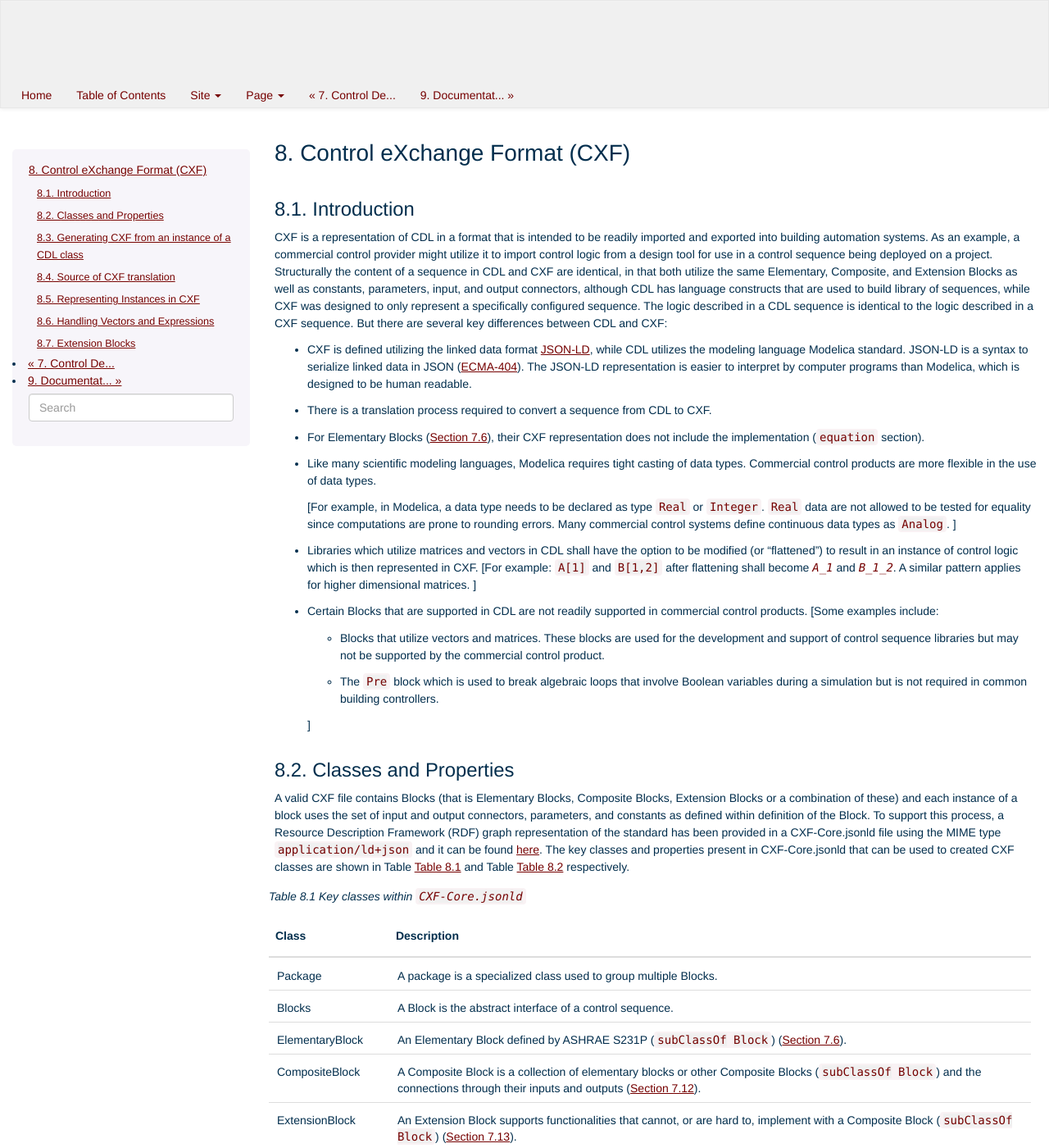
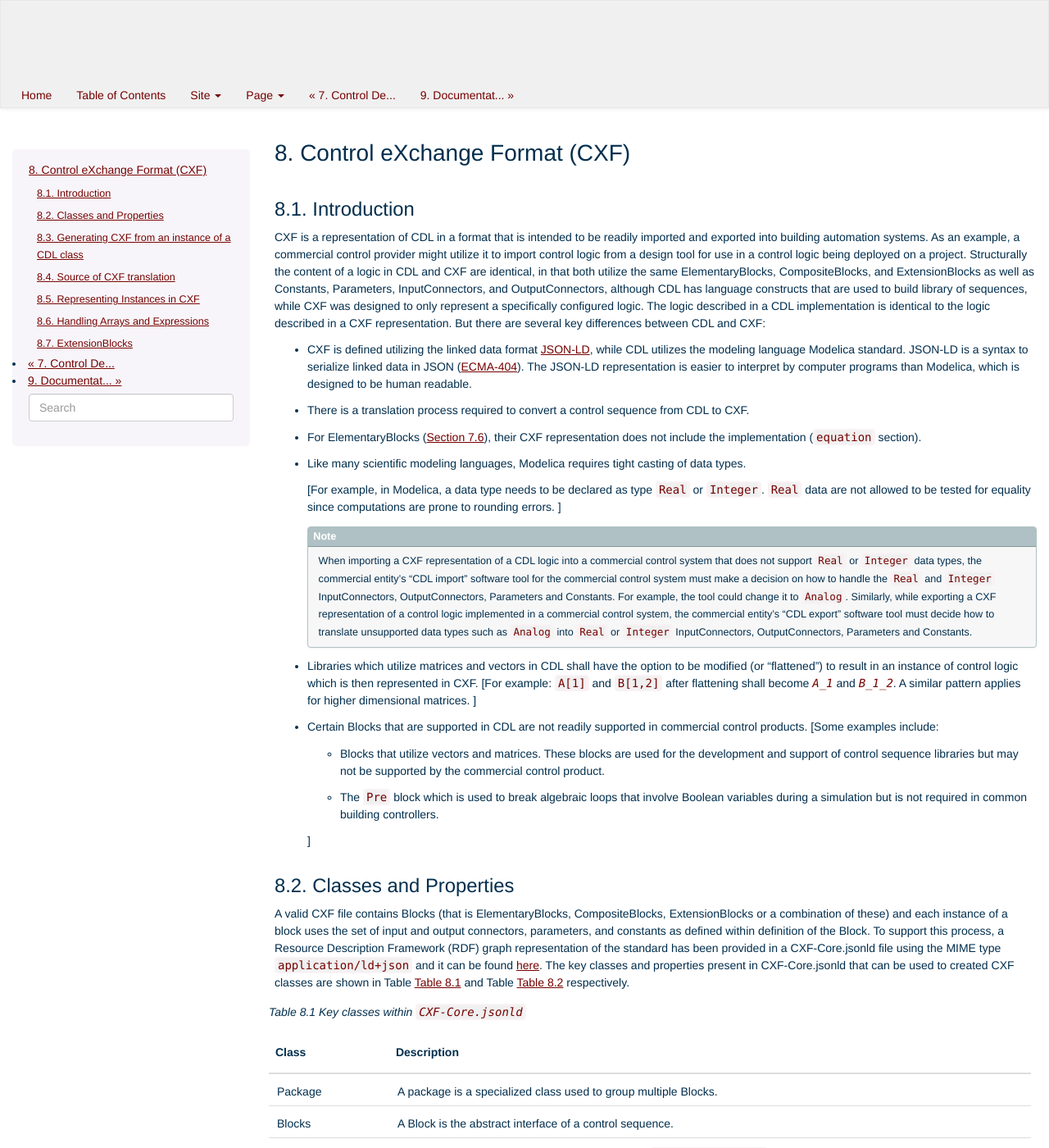
Before and after one commit to lbl-srg/obc, a Sphinx documentation site: the page built from specification/source/cxf.rst, in a window 1280 px wide and 1400 px high. Shown: the whole window at 82% size. Built offline with Sphinx 7.4.7, drawn with Linux system fonts in a browser that asks for light colours; some of the changed text lies outside the part shown.

Commit message:
addressing comments

```diff
--- a/specification/source/cxf.rst
+++ b/specification/source/cxf.rst
@@ -10,17 +10,18 @@ CXF is a representation of CDL in a format that is
 intended to be readily imported and exported into
 building automation systems.  As an example, a commercial
 control provider might utilize it to import control logic
-from a design tool for use in a control sequence being
+from a design tool for use in a control logic being
 deployed on a project.  Structurally the content of a
-sequence in CDL and CXF are identical, in that both
-utilize the same Elementary, Composite, and Extension
-Blocks as well as constants, parameters, input, and
-output connectors, although CDL has language constructs
-that are used to build library of sequences, while CXF
-was designed to only represent a specifically configured
-sequence. The logic described in a CDL sequence is identical
-to the logic described in a CXF sequence.
-But there are several key differences between CDL and CXF:
+logic in CDL and CXF are identical, in that both
+utilize the same ElementaryBlocks, CompositeBlocks, and
+ExtensionBlocks as well as Constants, Parameters,
+InputConnectors, and OutputConnectors, although CDL has
+language constructs that are used to build library of
+sequences, while CXF was designed to only represent a
+specifically configured logic. The logic described in a
+CDL implementation is identical to the logic described
+in a CXF representation. But there are several key
+differences between CDL and CXF:
 
 * CXF is defined utilizing the linked data format `JSON-LD <https://www.w3.org/TR/json-ld11/>`_,
   while CDL utilizes the modeling language Modelica standard.
@@ -29,22 +30,39 @@ But there are several key differences between CDL and CXF:
   programs than Modelica, which is designed to be human readable.
 
 * There is a translation process required to convert a
-  sequence from CDL to CXF.
+  control sequence from CDL to CXF.
 
-* For Elementary Blocks (:numref:`sec_ele_blo`), their
+* For ElementaryBlocks (:numref:`sec_ele_blo`), their
   CXF representation does not include the implementation
   (``equation`` section).
 
 * Like many scientific modeling languages, Modelica requires
-  tight casting of data types. Commercial control products are
-  more flexible in the use of data types.
+  tight casting of data types.
 
   [For example, in Modelica, a data type needs to be declared as
   type ``Real`` or ``Integer``. ``Real`` data are not allowed to be
   tested for equality since computations are prone to rounding
-  errors. Many commercial control systems define continuous
-  data types as ``Analog``.
+  errors.
   ]
+
+  .. note::
+
+    When importing a CXF representation of a CDL logic
+    into a commercial control system that does not support
+    ``Real`` or ``Integer`` data types, the commercial
+    entity's "CDL import" software tool
+    for the commercial control system must
+    make a decision on how to handle the ``Real`` and
+    ``Integer`` InputConnectors, OutputConnectors,
+    Parameters and Constants.
+    For example, the tool could change it
+    to ``Analog``. Similarly, while exporting a CXF representation
+    of a control logic implemented in a commercial control
+    system, the commercial entity's
+    "CDL export" software tool must decide how
+    to translate unsupported data types such as ``Analog`` into
+    ``Real`` or ``Integer`` InputConnectors, OutputConnectors,
+    Parameters and Constants.
 
 * Libraries which utilize matrices and vectors in CDL shall have
   the option to be modified (or "flattened") to result in an
@@ -72,8 +90,8 @@ But there are several key differences between CDL and CXF:
 Classes and Properties
 ^^^^^^^^^^^^^^^^^^^^^^
 
-A valid CXF file contains Blocks (that is Elementary Blocks,
-Composite Blocks, Extension Blocks or a combination of these) and
+A valid CXF file contains Blocks (that is ElementaryBlocks,
+CompositeBlocks, ExtensionBlocks or a combination of these) and
 each instance of a block uses the set of input and output
 connectors, parameters, and constants as defined within definition
 of the Block. To support this process, a Resource Description
@@ -96,17 +114,17 @@ Table :numref:`tab_cxf_cla` and Table :numref:`tab_cxf_rel` respectively.
    Package                       A package is a specialized class used to group multiple
                                  Blocks.
    Blocks                        A Block is the abstract interface of a control sequence.
-   ElementaryBlock               An Elementary Block defined by ASHRAE S231P (``subClassOf
+   ElementaryBlock               An ElementaryBlock defined by ASHRAE S231P (``subClassOf
                                  Block``) (:numref:`sec_ele_blo`).
-   CompositeBlock                A Composite Block is a collection of elementary blocks or
-                                 other Composite Blocks (``subClassOf Block``) and the
+   CompositeBlock                A CompositeBlock is a collection of ElementaryBlocks or
+                                 other CompositeBlocks (``subClassOf Block``) and the
                                  connections through their inputs and outputs (:numref:`sec_com_blo`).
-   ExtensionBlock                An Extension Block supports functionalities that cannot,
-                                 or are hard to, implement with a Composite Block
+   ExtensionBlock                An ExtensionBlock supports functionalities that cannot,
+                                 or are hard to, implement with a CompositeBlock
                                  (``subClassOf Block``) (:numref:`sec_ext_blo`).
-   InputConnector                An Input Connector is a connector that provides an input to
+   InputConnector                An InputConnector is a connector that provides an input to
                                  a Block.
-   OutputConnector               An Output Connector is a connector that provides an output
+   OutputConnector               An OutputConnector is a connector that provides an output
                                  from a Block.
    Parameter                     A Parameter is a value that is time-invariant and cannot be changed
                                  based on an input signal. A Block can have multiple Parameters.
@@ -114,16 +132,16 @@ Table :numref:`tab_cxf_cla` and Table :numref:`tab_cxf_rel` respectively.
                                  have multiple Constants.
    DataType                      A data type description for Block connectors, Parameters,
                                  and Constants.
-   BooleanInput                  An Input Connector for boolean data type.
-   BooleanOutput                 An Output Connector for boolean data type.
-   IntegerInput                  An Input Connector for integer data type.
-   IntegerOutput                 An Output Connector for integer data type.
-   RealInput                     An Input Connector for real data type.
-   RealOutput                    An Output Connector for real data type.
+   BooleanInput                  An InputConnector for boolean data type.
+   BooleanOutput                 An OutputConnector for boolean data type.
+   IntegerInput                  An InputConnector for integer data type.
+   IntegerOutput                 An OutputConnector for integer data type.
+   RealInput                     An InputConnector for real data type.
+   RealOutput                    An OutputConnector for real data type.
    EnumerationType               An Integer enumeration starting with the value 1, each element
                                  is mapped to a unique String.
-   AnalogInput                   An Input Connector for analog data type.
-   AnalogOutput                  An Output Connector for analog data type.
+   AnalogInput                   An InputConnector for analog data type.
+   AnalogOutput                  An OutputConnector for analog data type.
    String                        A data type to represent text.
    ============================  ===========================================================
 
@@ -137,9 +155,9 @@ Table :numref:`tab_cxf_cla` and Table :numref:`tab_cxf_rel` respectively.
    =============================== ================= ================ =========================================
    Property                        Domain            Range            Description
    =============================== ================= ================ =========================================
-   hasInput                        Block             InputConnector   Used to define an Input Connector for a
+   hasInput                        Block             InputConnector   Used to define an InputConnector for a
                                                                       Block.
-   hasOutput                       Block             OutputConnector  Used to define an Output Connector for a
+   hasOutput                       Block             OutputConnector  Used to define an OutputConnector for a
                                                                       Block.
    hasParameter                    Block             Parameter        Used to define a Parameter for a Block.
    hasConstant                     Block             Constant         Used to define a Constant for a Block.
@@ -150,12 +168,12 @@ Table :numref:`tab_cxf_cla` and Table :numref:`tab_cxf_rel` respectively.
                                                      Constant
    hasFmuPath                      ExtensionBlock    String           Used to include (local or over network)
                                                                       path to a Functional Mockup Unit
-                                                                      implementation of an Extension Block.
+                                                                      implementation of an ExtensionBlock.
    isOfDataType                    InputConnector,   DataType         Used to define the data type for
                                    OutputConnector,                   connectors, Parameters and Constants.
                                    Parameter,
                                    Constant
-   containsBlock                   Block             Block            Used in Composite Block to include other
+   containsBlock                   Block             Block            Used in CompositeBlock to include other
                                                                       Blocks.
    connectTo                       OutputConnector,  InputConnector,  Used to connect the output of one Block
                                    InputConnector    OutputConnector  to the input of a Block. Only connectors
@@ -225,44 +243,51 @@ CXF reference to ``gain.k`` instance: ``ExamplePackage.ExampleSeq#gain.k``
 CXF property linking ``gain`` and ``gain.k``: ``ExamplePackage.ExampleSeq#gain S231:hasInstance ExamplePackage.ExampleSeq#gain.k .``
 ]
 
-Handling Vectors and Expressions
+Handling Arrays and Expressions
 ^^^^^^^^^^^^^^^^^^^^^^^^^^^^^^^^
 A CXF translation of a CDL sequence shall optionally
 include certain configuration options that specify
 how the translation will handle:
 
-* Vectors: A tool that generates
+* Arrays (both one-dimensional (vectors) and
+  multi-dimensional arrays): A tool that generates
   CXF translations from CDL shall optionally
   include a configuration
   indicating whether or not to flatten or
-  preserve the vector references. By default,
-  vector references in CDL should be preserved
-  in CXF. If vector references should be flattened,
-  an index appearing within square
-  brackets (``[`` and ``]``) in CDL shall be
-  appended with the underscore (``_``) character.
-
-  [For example, ``A[1]`` becomes ``A_1``.
-  ]
-* Matrices and arrays with more than
-  two dimensions: A tool that generates
-  CXF translations from CDL shall optionally
-  include a configuration
-  indicating whether or not to flatten or
-  preserve the matrix and array references.
-  By default, the references to matrices and
-  arrays in CDL should be preserved
-  in CXF. If the references should be flattened,
+  preserve the array references. By default,
+  array references in CDL should be preserved
+  in CXF. If the aray references should be flattened,
   the indices appearing within square
   brackets (``[`` and ``]``) in CDL shall be
   appended with the underscore (``_``) character
   and each index shall be concatenated
-  with the underscore character (``_``). Matrices
-  and arrays shall be serialized as row major.
+  with the underscore character (``_``).
 
-  [For example, ``B[1 ,2]`` becomes ``B_1_2``
+  [For example, ``A[1]`` becomes ``A_1``,
+  ``B[1 ,2]`` becomes ``B_1_2``
   and ``C[4, 5, 6]`` becomes ``C_4_5_6``.
   ]
+
+  Flattened array variables shall be serialized
+  as row major: moving from left to
+  right in each row before moving to the next row.
+  Hence, the CDL statements where arrays
+  are referenced shall be flattened in the
+  row-major approach.
+
+
+  If there already exists an instance in the CDL
+  logic with the same name as a flattened array
+  instance, then the translation process must raise
+  an error.
+
+  [For example, if in a CDL class, there is a parameter
+  instance ``A_1`` and a vector with 3 elements ``A[3]``,
+  upon flattening, references to the first element of
+  the vector (``A[1]``) would become ``A_1``. As this
+  instance already exists and the tool will raise
+  an error.]
+
 * Expressions: A tool that generates CXF translations
   from CDL shall optionally include a configuration
   indicating whether or not to evaluate all
@@ -279,10 +304,10 @@ how the translation will handle:
   with an error.
 
 
-Extension Blocks
+ExtensionBlocks
 ^^^^^^^^^^^^^^^^
-Instances of extension blocks within a CDL classs
+Instances of ExtensionBlocks within a CDL classs
 shall contain the annotation ``__cdl(extenstion=true)``.
 The location of the Functional Mockup Unit implementation
-of the extension block shall be included using the
+of the ExtensionBlock shall be included using the
 property ``hasFmuPath``.
```
